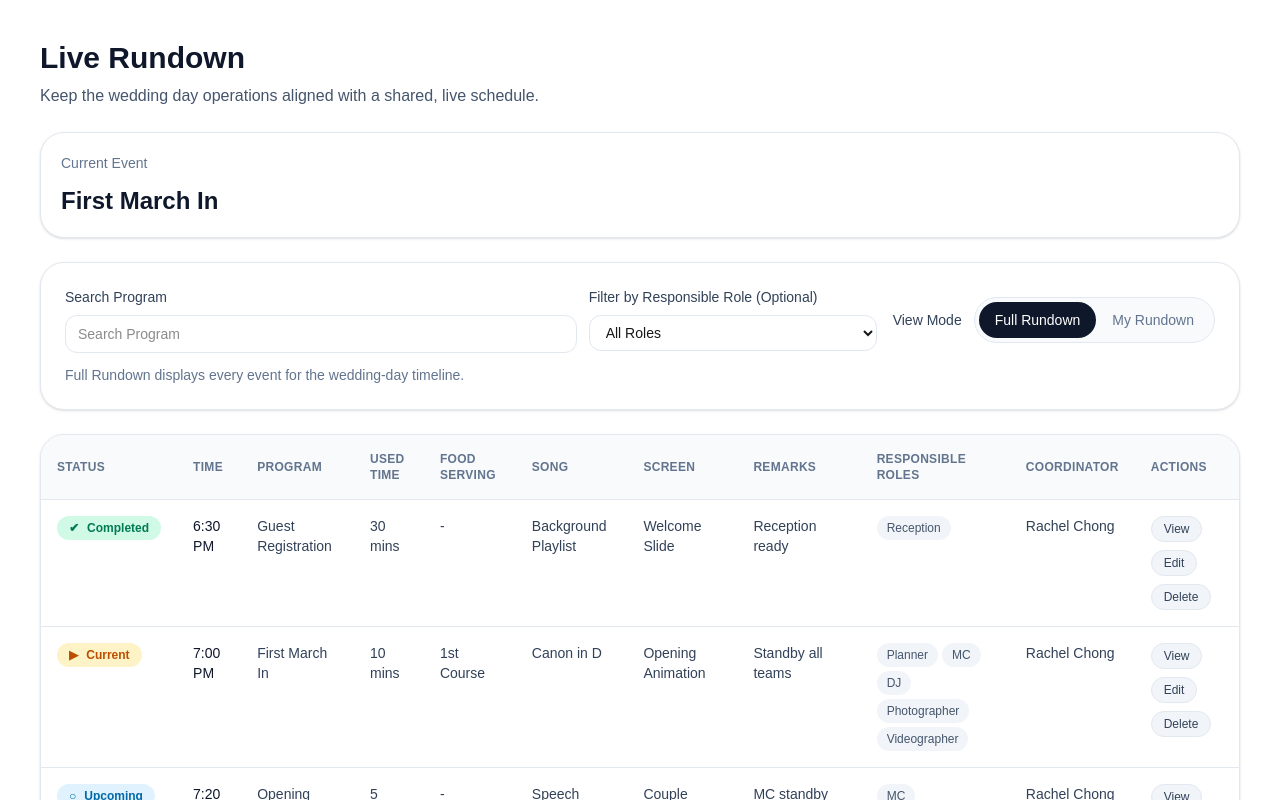
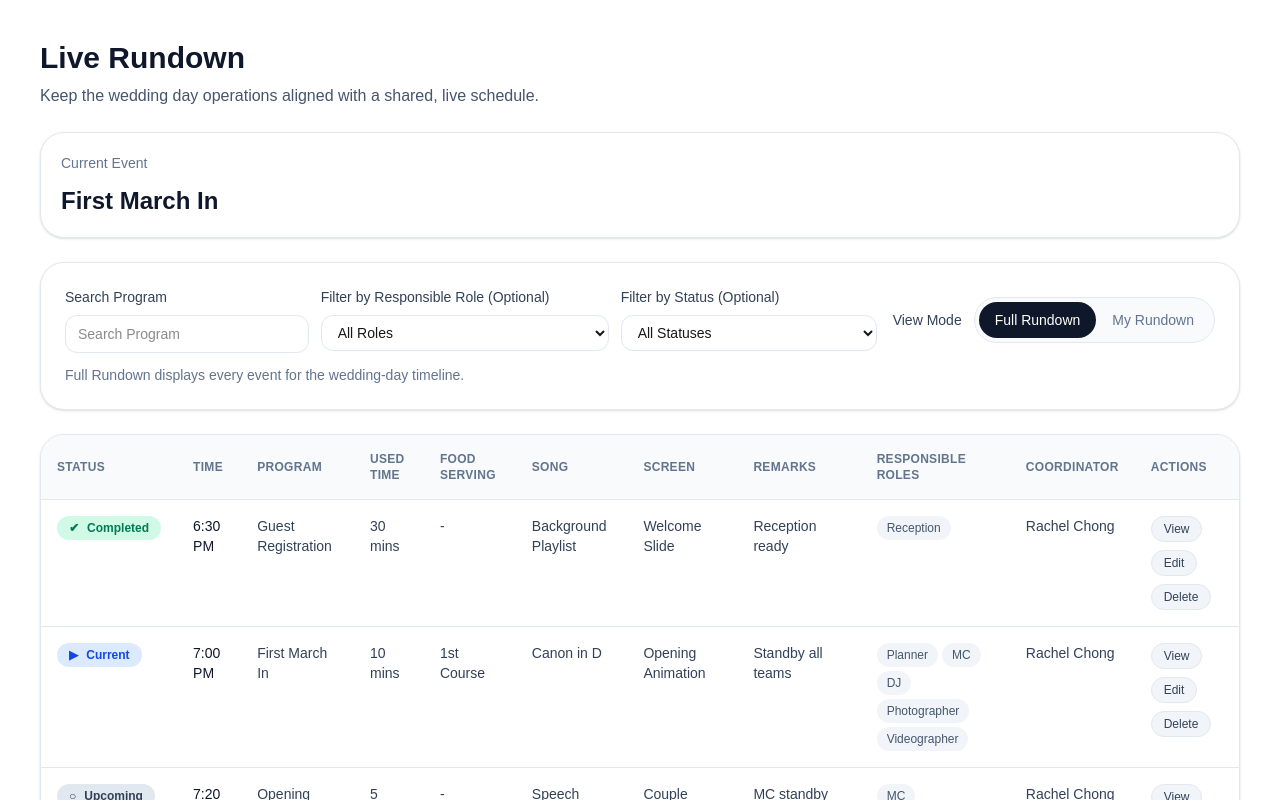
Before and after one commit to RCEventPlanner/WeddingPlanningOS, a Next.js app: page /timeline in a window 1280 px wide. Shown: the top 800 px of the page. Built offline with nearby package versions, Linux system fonts and the light colour scheme.

Commit message:
feat: complete Module 8 Part 4 status workflow UI

```diff
--- a/components/LiveRundownBoard.tsx
+++ b/components/LiveRundownBoard.tsx
@@ -126,11 +126,11 @@ const rundownRows: RundownRow[] = [
 ];
 
 const statusStyles: Record<RundownRow["status"], string> = {
+  Upcoming: "bg-slate-200 text-slate-700",
+  Current: "bg-blue-100 text-blue-700",
   Completed: "bg-emerald-100 text-emerald-700",
-  Current: "bg-amber-100 text-amber-700",
-  Upcoming: "bg-sky-100 text-sky-700",
-  Delayed: "bg-rose-100 text-rose-700",
-  Skipped: "bg-slate-200 text-slate-700",
+  Delayed: "bg-orange-100 text-orange-700",
+  Skipped: "bg-violet-100 text-violet-700",
   Cancelled: "bg-red-100 text-red-700",
 };
 
@@ -194,6 +194,21 @@ export function LiveRundownBoard() {
                 <option value="DJ">DJ</option>
                 <option value="Photographer">Photographer</option>
                 <option value="Videographer">Videographer</option>
+              </select>
+            </div>
+
+            <div className="md:w-64">
+              <label className="mb-2 block text-sm font-medium text-slate-700">
+                Filter by Status (Optional)
+              </label>
+              <select className="w-full rounded-xl border border-slate-200 px-3 py-2 text-sm outline-none focus:border-rose-400" defaultValue="All Statuses">
+                <option value="All Statuses">All Statuses</option>
+                <option value="Upcoming">Upcoming</option>
+                <option value="Current">Current</option>
+                <option value="Completed">Completed</option>
+                <option value="Delayed">Delayed</option>
+                <option value="Skipped">Skipped</option>
+                <option value="Cancelled">Cancelled</option>
               </select>
             </div>
           </div>
@@ -312,8 +327,14 @@ export function LiveRundownBoard() {
 
             {detailOpenIndex === index && (
               <div className="mt-4 rounded-2xl border border-slate-200 bg-slate-50 p-4">
-                <div className="flex items-center justify-between gap-3">
-                  <p className="text-sm font-semibold text-slate-900">Time Management</p>
+                <div className="flex items-start justify-between gap-3">
+                  <div>
+                    <p className="text-sm font-semibold text-slate-900">Time Management</p>
+                    <span className="mt-2 inline-flex items-center gap-2 rounded-full px-3 py-1 text-xs font-semibold bg-white text-slate-700 border border-slate-200">
+                      <span>{statusIcons[row.status]}</span>
+                      <span>{row.status}</span>
+                    </span>
+                  </div>
                   <span className="rounded-full bg-white px-2.5 py-1 text-xs font-medium text-slate-500">
                     Detail
                   </span>
@@ -354,6 +375,20 @@ export function LiveRundownBoard() {
                 </div>
 
                 <div className="mt-3 space-y-3">
+                  <label className="block">
+                    <span className="mb-1 block text-xs font-semibold uppercase tracking-wide text-slate-400">
+                      Status
+                    </span>
+                    <select defaultValue={row.status} className="w-full rounded-xl border border-slate-200 bg-white px-3 py-2 text-sm outline-none focus:border-rose-400">
+                      <option value="Upcoming">Upcoming</option>
+                      <option value="Current">Current</option>
+                      <option value="Completed">Completed</option>
+                      <option value="Delayed">Delayed</option>
+                      <option value="Skipped">Skipped</option>
+                      <option value="Cancelled">Cancelled</option>
+                    </select>
+                  </label>
+
                   <label className="block">
                     <span className="mb-1 block text-xs font-semibold uppercase tracking-wide text-slate-400">
                       Scheduled Time
```
Also changed, not shown: 1 other file (tests, documents, lock files or other folders).
